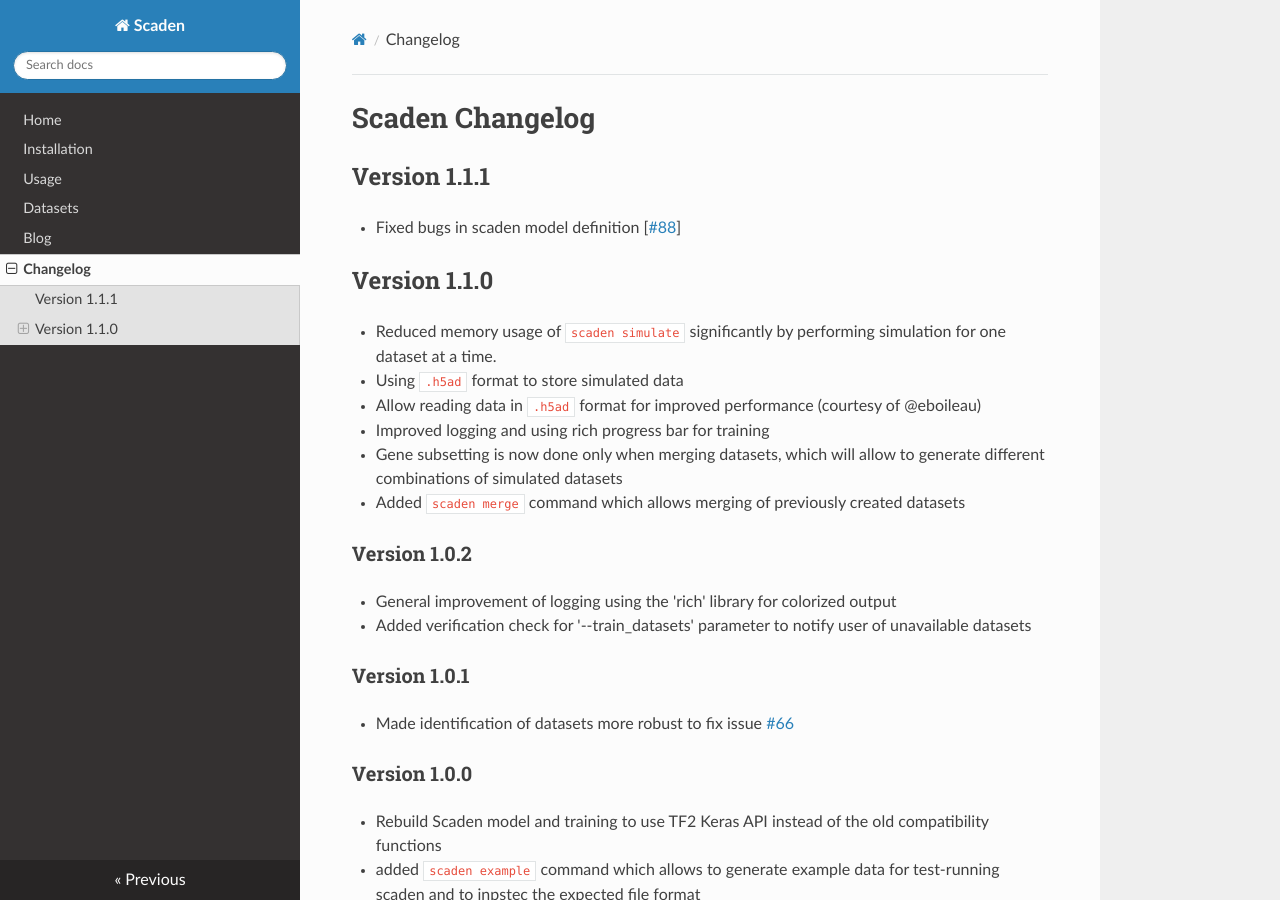
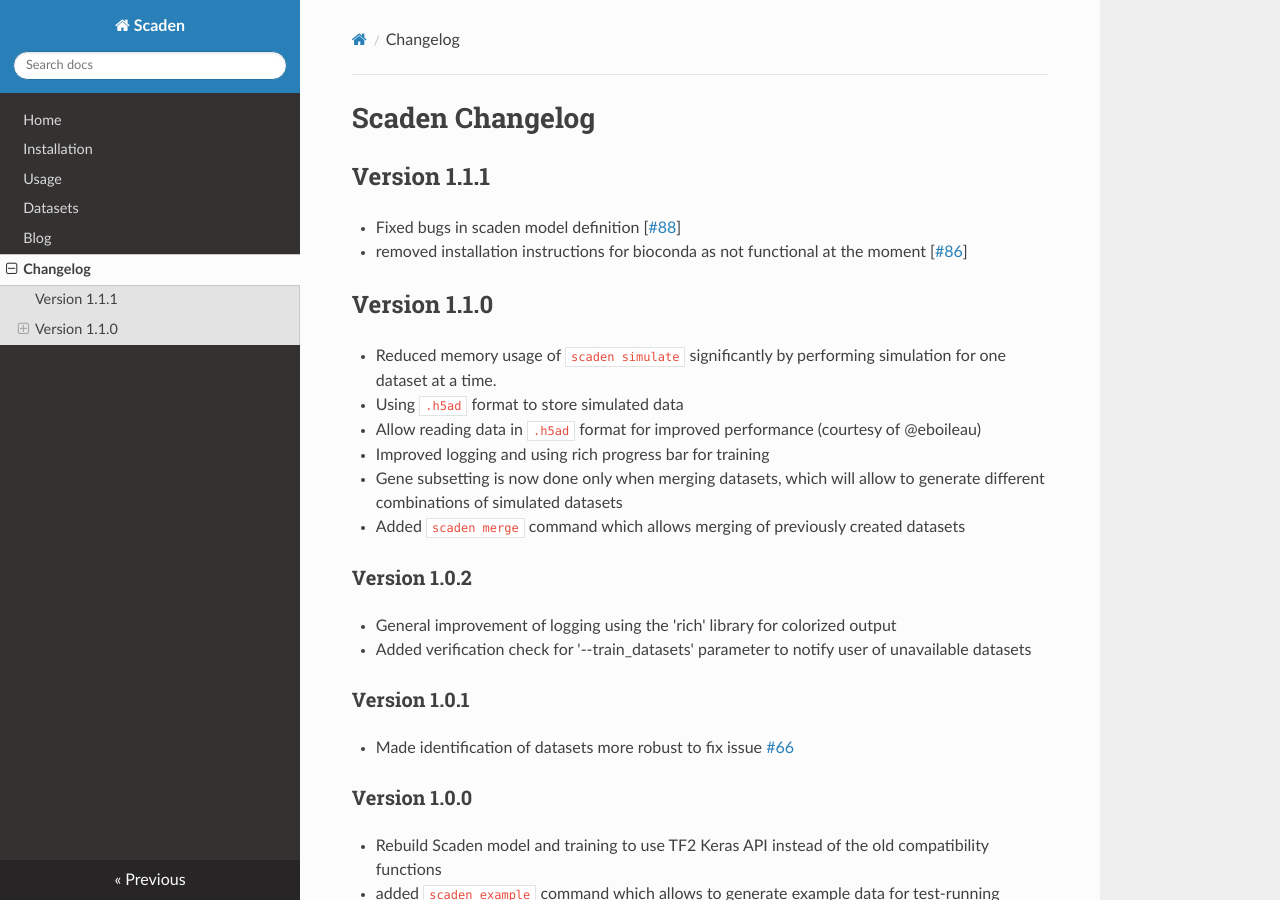
Before and after one commit to KevinMenden/scaden, an MkDocs documentation site: the page built from docs/changelog.md, in a window 1280 px wide and 900 px high. Built offline with MkDocs 1.6.1, drawn with Linux system fonts in a browser that asks for light colours; nearby versions of some CDN libraries.

Commit message:
changelog

```diff
--- a/docs/changelog.md
+++ b/docs/changelog.md
@@ -3,6 +3,7 @@
 ## Version 1.1.1
 
 * Fixed bugs in scaden model definition [[#88](https://github.com/KevinMenden/scaden/issues/88)]
+* removed installation instructions for bioconda as not functional at the moment [[#86](https://github.com/KevinMenden/scaden/issues/86)]
 
 ## Version 1.1.0
 
```
Also changed, not shown: CHANGELOG.md (+1 -0 lines).
